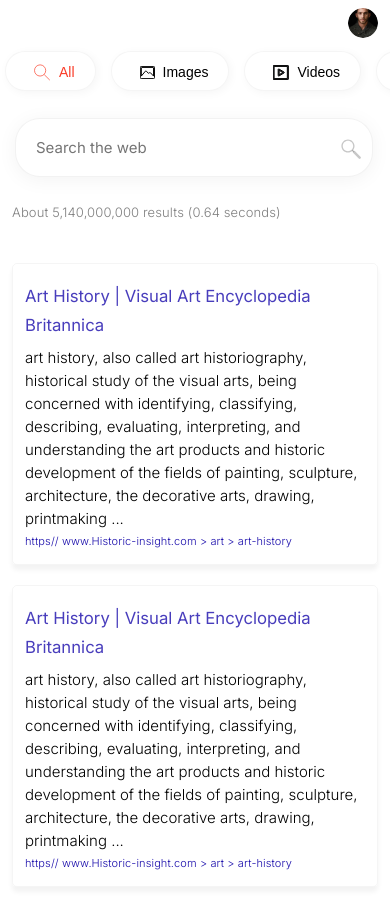
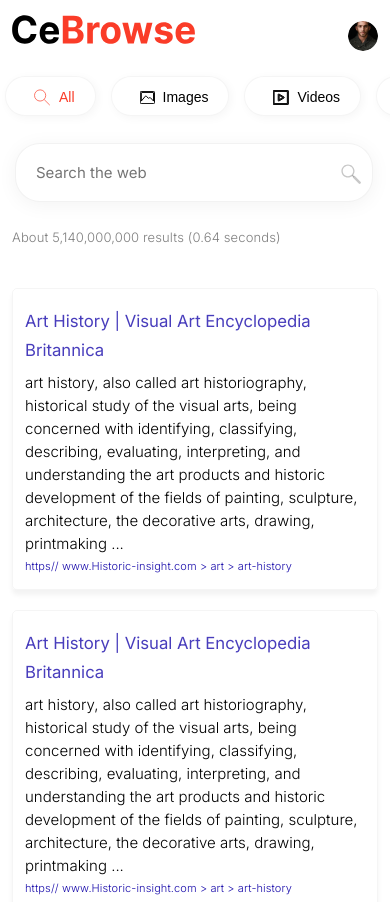
Before and after one commit to eman1000/demo-cebrowser, a website: page app/result.html in a window 390 px wide. Shown: the top 902 px of the page. Drawn offline with nearby package versions, Linux system fonts and the light colour scheme; files whose address does not match are found by name.

Commit message:
Add logo

```diff
--- a/app/result.html
+++ b/app/result.html
@@ -13,7 +13,10 @@
 
     <div class="container">
       <nav class="navbar navbar-expand-lg navbar-light">
-        <a class="navbar-brand" href="#"></a>
+        <a class="navbar-brand logo-top d-lg-none d-lg-block" href="/">
+          <img src="./assets//imgs/logo.svg" />
+        </a>
+      </li>
         <a class="menu-avatar navbar-toggler" href="profile.html">
           <img src="./assets/imgs/sample-avatar.png"/>
         </a>
@@ -22,7 +25,7 @@
           <ul class="navbar-nav me-auto mb-2 mb-lg-0">
             <li class="nav-item active">
               <a class="nav-link logo-top" href="/">
-                <img src="./assets//imgs//logo.svg" />
+                <img src="./assets/imgs/logo.svg" />
               </a>
             </li>
           </ul>
```
